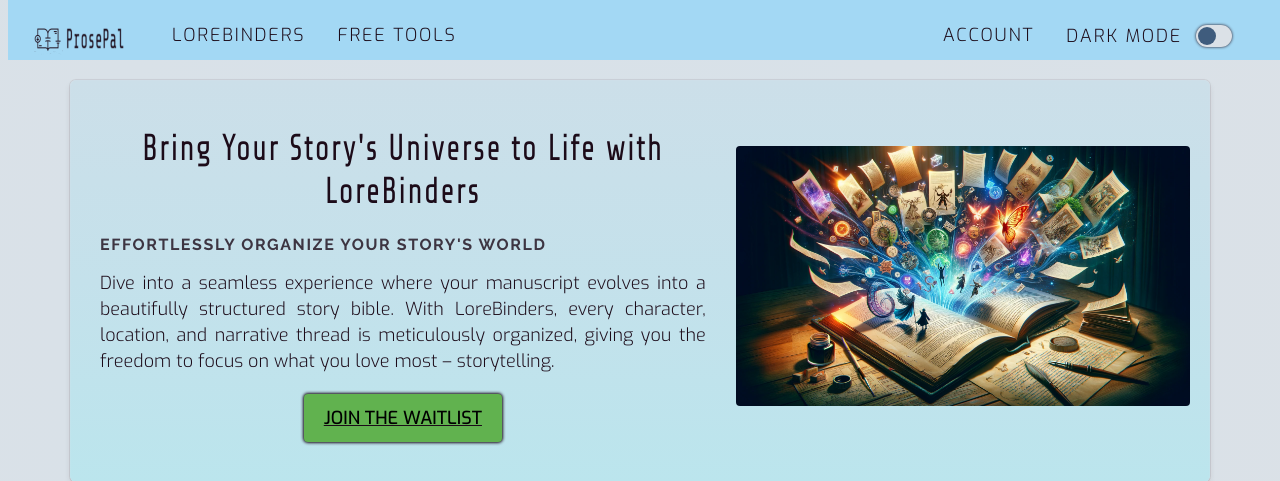
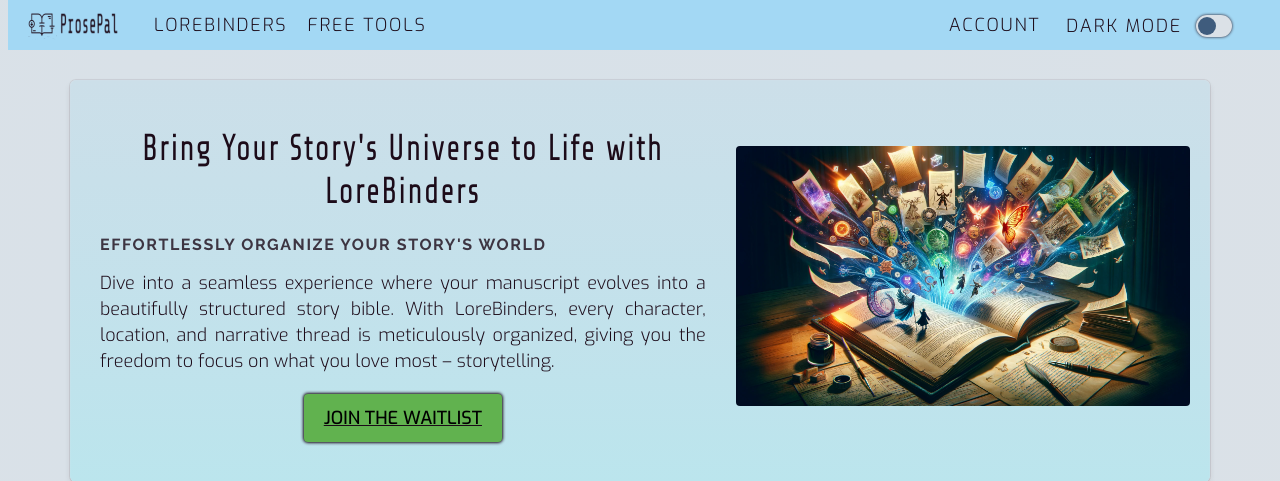
Before and after one commit to ashrobertsdragon/django, a Django app: page / in a window 1280 px wide. Shown: the top 481 px of the page. Run offline with Django 5.2, Linux system fonts and the light colour scheme; the visitor is signed in with stand-in values (Sample User, id 1); some libraries are stand-ins or nearby versions.

Commit message:
beating my head against the credits hover and free tools dropdown widths

```diff
--- a/src/binders/static/css/style.css
+++ b/src/binders/static/css/style.css
@@ -50,6 +50,7 @@
   list-style-type: '- ';
   padding-right: 40px;
 }
+
 ul li {
   margin-bottom: 20px;
   text-align: justify;
@@ -170,7 +171,7 @@
     /* Global header styles */
 header {
   width: 100vw;
-  height: 60px;
+  height: 50px;
   position: fixed;
   top: 0;
   margin-left: calc(-50vw + 50%);
@@ -202,13 +203,13 @@
 
 ul.header-menu {
   padding-inline-start: 10px;
-  margin-top: -20px;
 }
+
 ul.header-menu,
-ul.dropdown-content
+ul.dropdown-content,
 ul.nested {
   list-style-type: none;
-  margin-top: 5px;
+  margin-top: 0;
 }
 
 .dropdown {
@@ -219,6 +220,7 @@
   display: none;
   position: absolute;
   background-color: #A3D8F4;
+  top: 100%;
   margin-top: 5px;
   padding: 10px 5px 10px 5px;
   transition: background-color 0.3s;
@@ -238,14 +240,23 @@
 
 .dropdown:hover .dropdown-content {
   display: block;
+  margin-top: 5px;
 }
 
-ul li.dropdown-item,
-ul li.credits {
-  padding: 5px 2px;
+ul li.logo {
+  margin-top: -15px;
+}
+
+ul li.header-list,
+ul li.header-right {
+  margin-top: -10px;
+}
+
+ul li.dropdown-item {
   width: calc(100% - 10px);
 }
 
+ul li.logo,
 ul li.header-list,
 ul li.dropdown-item,
 ul li.credits {
@@ -254,41 +265,68 @@
   border-radius: 4px;
 }
 
+ul li.logo a,
 ul li.header-list a,
 ul li.header-right a,
+ul li.dropdown-item a,
 ul li.credits {
   display: block;
   border-radius: 4px;
-  text-align: center;
   text-decoration: none;
-  padding: 5px 16px;
+  padding: 5px 10px;
   white-space: nowrap;
 }
 
+ul li.dropdown-item,
+ul li.credits {
+  padding-right: 0;
+}
+
+ul.dropdown-content ul li.credits {
+  width: 90%;
+}
+
+ul li.free {
+  width: 5ch;
+}
+
+ul li.logo:hover,
 ul li.header-list:hover,
-ul li.dropdown-item:hover {
+ul li.header-right:hover,
+ul li.dropdown-item:hover
+ul li.credits:hover {
   background-color: #3F5C7D; /* Light mode tab hover background */
 }
 
+body.dark-mode ul li.logo:hover,
 body.dark-mode ul li.header-list:hover,
-body.dark-mode ul li.dropdown-item:hover {
+body.dark-mode ul li.header-right:hover,
+body.dark-mode ul li.dropdown-item:hover,
+body.dark-mode ul li.credits:hover {
   background-color: #4F4C6F; /* Dark mode tab hover background */
 }
 ul li.dropdown-item:hover,
 ul.li.dropdown-item:hover ul.li.dropdown-item,
 ul.li.credits:hover,
 ul.li.credits:hover ul.li.credits {
-  width: 100%;
+  width: 99%;
 }
 
 ul li.header-right {
   float: right;
   display: flex;
-  justify-content: space-between;
+  justify-content: flex-end;
+  flex-direction: row-reverse;
+  margin-bottom: 0;
+  border-radius: 4px;
 }
 
-ul li.header-right .toggle {
+ul li.header-right ul li.account {
   order: 1;
+}
+
+ul li.header-right ul li.toggle {
+  order: -1;
 }
 
 .dropdown-content a:hover {
@@ -474,6 +512,7 @@
     transform: translateX(24px);
   }
 
+  ul li.logo,
   ul li.header-list {
     float: none;
   }
--- a/src/binders/templates/header.html
+++ b/src/binders/templates/header.html
@@ -2,7 +2,7 @@
 <header>
   <nav class="header-nav">
     <ul class="header-menu">
-      <li class="header-list"><a href="{% url 'index' %}" title="homepage">
+      <li class="logo"><a href="{% url 'index' %}" title="homepage">
         <img src="{% static 'images/logo.png' %}" alt="ProsePal logo" id="logo">
       </a></li>
       {% if user.is_authenticated %}
@@ -19,7 +19,7 @@
           <li class="dropdown-item free"><a href="{% url 'convert_ebook' %}">Convert-ebook</a></li>
         </ul>
       </li>
-      <li class="header-right"><div class="toggle" id="toggle">
+      <li class="header-right toggle"><div id="toggle">
         <p id="toggleLabel">Dark mode</p>
         <label class="switch">
           <input type="checkbox" id="darkModeToggle" aria-label="Enable dark mode">
```
